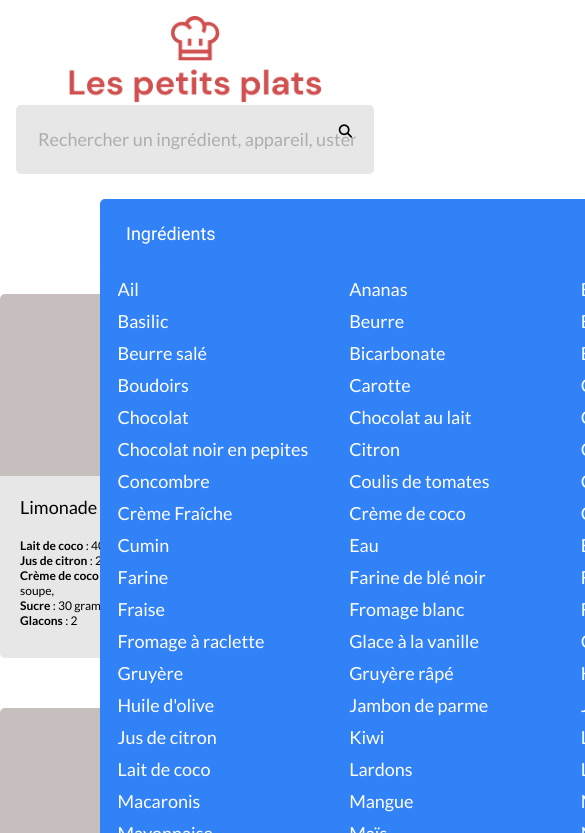
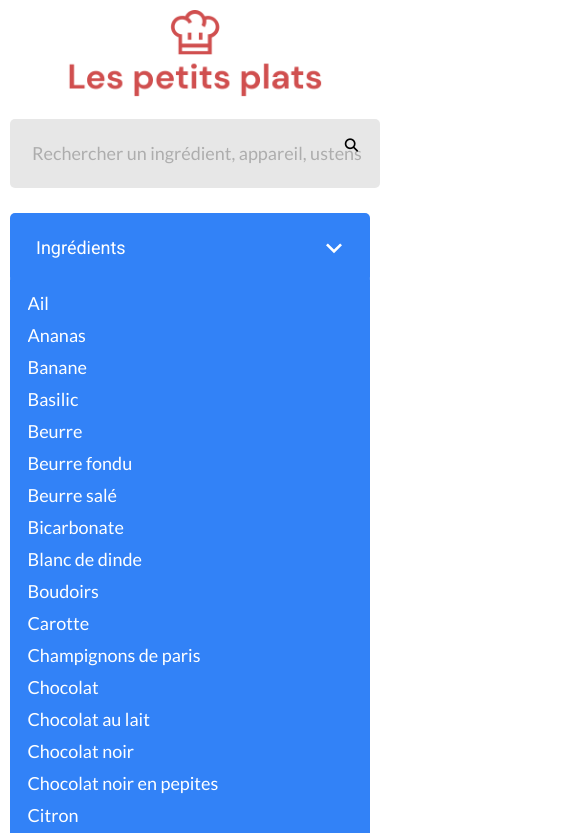
Before and after one commit to nailuJ-dev/P7_OC, a website with bundled scripts: page index.html in a window 390 px wide. Both pictures are taken after a click on the element 185 px from the left and 233 px from the top of the page. Shown: the top 833 px of the page, 585 px wide, since content can reach past the window. Built offline with nearby package versions, Linux system fonts and the light colour scheme.

Commit message:
modif css

```diff
--- a/scripts/filter.js
+++ b/scripts/filter.js
@@ -108,16 +108,16 @@ function displayLists (obj, objlist, item, targetFilter) {
   if (targetFilter.includes(item) && obj.isFilterOpen == false) {
     for (let o of objlist) {
       o.content.style.display = 'none'
-      o.input.style.width = '170px'
+      o.input.style.width = '100%'
       o.isFilterOpen = false
     }
 
     obj.content.style.display = 'grid'
-    obj.input.style.width = '710px'
+    obj.input.style.width = '100%'
     obj.isFilterOpen = true
   } else if (targetFilter.includes(item) && obj.isFilterOpen == true) {
     obj.content.style.display = 'none'
-    obj.input.style.width = '170px'
+    obj.input.style.width = '100%'
     obj.isFilterOpen = false
   }
 }
--- a/scripts/firstAlgorithm.js
+++ b/scripts/firstAlgorithm.js
@@ -14,10 +14,11 @@ export function searchBar (recipesList) {
     // get filtered recipes object
     let filteredRecipes = recipesList.filter((recipe) => {
       const recipeIngredients = recipe.ingredients.map((element) => element.ingredient).toString()
+      console.log(recipeIngredients)
       return (
-        lowerCaseNormalize(recipe.name).includes(input) ||
-        lowerCaseNormalize(recipeIngredients).includes(input) ||
-        lowerCaseNormalize(recipe.description).includes(input)
+        // lowerCaseNormalize(recipe.name).includes(input) ||
+        lowerCaseNormalize(recipeIngredients).includes(input) // ||
+        // lowerCaseNormalize(recipe.description).includes(input)
       )
     })
 
--- a/scss/components/_button.scss
+++ b/scss/components/_button.scss
@@ -30,6 +30,10 @@
   }
   .usten {
     background: #ed6454;
+  }
+  @media screen and (max-width: 1025px) {
+      margin: 25px 0 0 10px;
+
   }
 }
 
@@ -91,6 +95,9 @@
         &:focus {
           outline: none;
         }
+        @media screen and (max-width: 1025px) {
+            width: 100%;
+        }
       }
 
       button {
@@ -116,6 +123,12 @@
       border-radius: 5px;
       display: none;
       z-index: 10;
+      @media screen and (max-width: 1025px) {
+        grid-template-columns: repeat(2, 1fr);
+      }
+      @media screen and (max-width: 674px) {
+        grid-template-columns: repeat(1, 1fr);
+      }
 
       li {
         width: 200px;
@@ -133,4 +146,15 @@
       }
     }
   }
+  @media screen and (max-width: 1025px) {
+      display: grid;
+      grid-template-columns: 1fr 1fr 1fr;
+      column-gap: 10px;
+      margin: 15px 20px 25px 20px;
+  }
+  @media only screen and (max-width: 674px) {
+    margin: 15px 20px 25px 10px;
+    grid-template-columns: 1fr;
+    margin-bottom: 200px;
+  }
 }
--- a/scss/pages/_index.scss
+++ b/scss/pages/_index.scss
@@ -4,6 +4,7 @@ body {
 
     header {
       margin: 1rem;
+      width: auto;
       .images {
         display: flex;
         flex-direction: column;
@@ -52,6 +53,15 @@ body {
           right: 16px;
           top: 18px;
         }
+      }
+      @media screen and (max-width: 1025px) {
+          margin: 20px;
+          .search__bar {
+              margin-top: 20px;
+          }
+      }
+      @media only screen and (max-width: 674px) {
+        margin: 10px;
       }
     }
 
@@ -173,5 +183,21 @@ body {
           }
         }
       }
+      @media only screen and (max-width: 1025px) {
+        display: grid;
+        grid-template-columns: 1fr 1fr;
+        gap: 20px;
+        margin: auto;
+        width: 95%;
+        .recipeCard {
+            width: 100%;
+        }
+      }
+      @media only screen and (max-width: 674px) {
+        grid-template-columns: 1fr;
+        .recipeCard {
+            width: 95%;
+        }
+      }
     }
 }
```
Also changed, not shown: scss/style.css, 1 other file.
